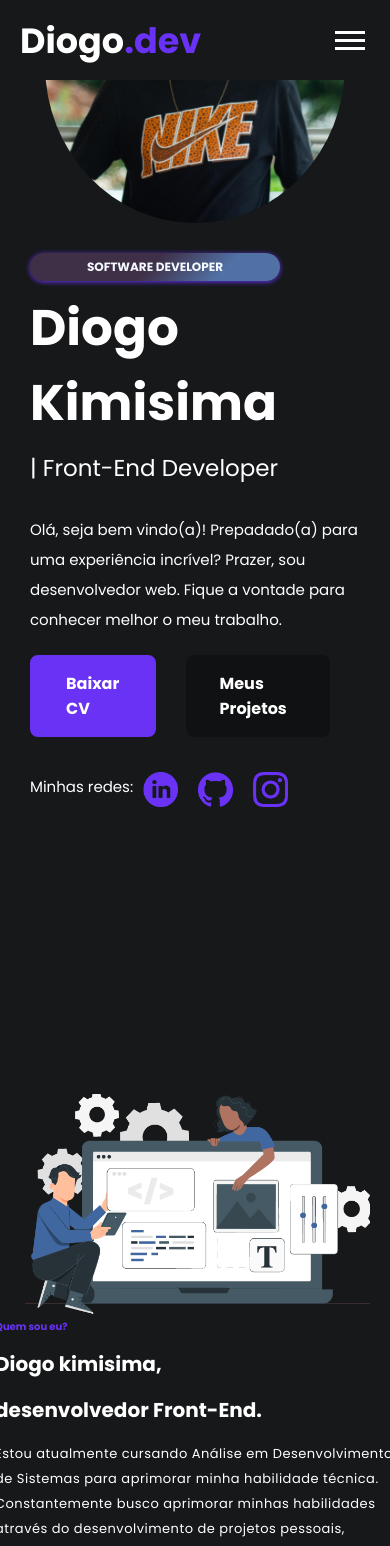
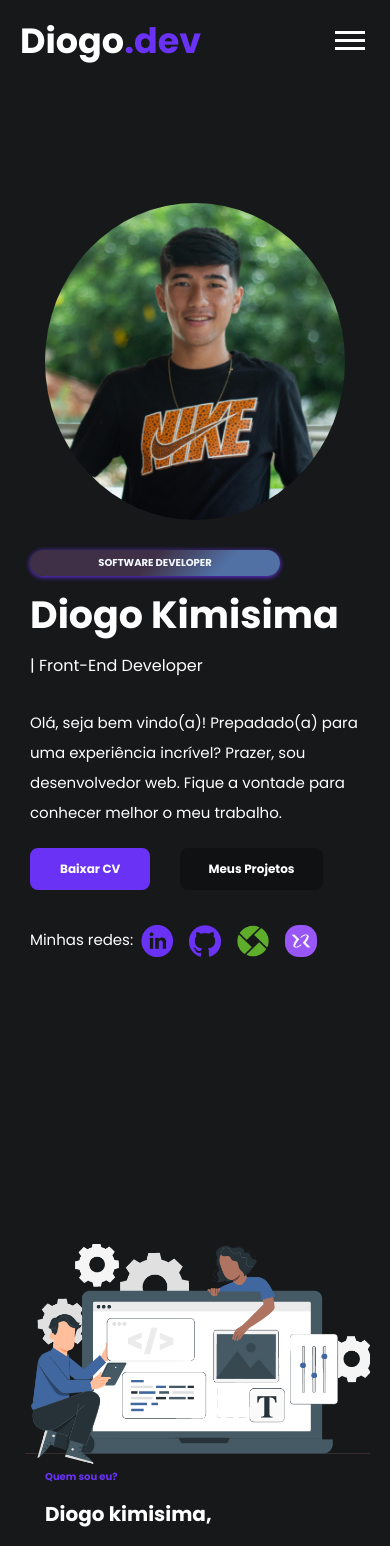
Before and after one commit to diogokimisima/Portfolio, a React (Create React App) app: page / in a window 390 px wide. Shown: the top 1546 px of the page. Built offline with nearby package versions, Linux system fonts and the light colour scheme.

Commit message:
secao home, topo e sobre com a responsividade finalizado

```diff
--- a/src/Componentes/Home/home.css
+++ b/src/Componentes/Home/home.css
@@ -67,6 +67,10 @@
     margin-right: 17px;
 }
 
+.link-rocket img{
+    border-radius: 14px;
+}
+
 .link:hover {
     cursor: pointer;
     transform: translateY(-5px);
@@ -128,9 +132,6 @@
 
 
 @media screen and (max-width: 1221px) {
-    .span-desc {
-        font-size: 12px;
-       }
 
     .titulo-principal {
     font-size: 50px;
@@ -158,9 +159,9 @@
         }
 
         .banner-home img {
-            width: 300px;
+            width: 380px;
 
-            margin-top: 200px;
+
         }
 
         .banner-home {
@@ -170,5 +171,61 @@
             align-items: center;
         }
 
+        .secao-minhas-redes img {
+            height: 32px;
+            width: 32px;
+            margin: 0 8px;
+        }
+
+        main {
+            padding-top: 200px;
+        }
+
 
     }
+
+    @media(max-width: 600px) {
+       .span-desc {
+        font-size: 13px;
+       }
+
+       .titulo-principal {
+        font-size: 44px;
+       }
+
+       .span {
+         font-size: 20px;
+       }
+    }
+
+    @media screen and (max-width: 470px) {
+        main {
+            padding-top: 150px;
+        }
+
+        .banner-home img {
+            width: 300px;
+            margin-top: 200px;
+
+        }
+
+        .span-desc {
+            font-size: 10px;
+           }
+
+           .titulo-principal {
+            font-size: 38px;
+           }
+
+           .span {
+             font-size: 16px;
+           }
+
+           .link {
+            padding: 10px 28px;
+            border-radius: 8px;
+            margin-right: 30px;
+            font-size: 12px;
+        }
+
+    }
--- a/src/Componentes/Home/index.jsx
+++ b/src/Componentes/Home/index.jsx
@@ -2,7 +2,8 @@ import './home.css';
 import fotoBanner from '../../img/FotoBanner.jpg';
 import iconeLinkedin from '../../img/icone-linkedin2.png';
 import iconeGithub from '../../img/icone-github.png';
-import iconeInsta from '../../img/icone-insta.png';
+import iconeDevmedia from '../../img/icone-devmedia.png';
+import iconeRocket from  '../../img/icone-rocketseat.png';
 
 export default function Home() {
     return (
@@ -24,7 +25,8 @@ export default function Home() {
                         <div className='secao-minhas-redes'>
                             <a href="https://www.linkedin.com/in/diogo-kimisima/" className='link-social' target='blank'><img src={iconeLinkedin} alt="linkedin" /></a>
                             <a href="https://www.linkedin.com/in/diogo-kimisima/" className='link-social' target='blank'><img src={iconeGithub} alt="github" /></a>
-                            <a href="https://www.instagram.com/diogokimisima/" className='link-social' target='blank'><img src={iconeInsta} alt="instagram" /></a>
+                            <a href="https://www.devmedia.com.br/perfil/diogo-kimisima" className='link-social' target='blank'><img src={iconeDevmedia} alt="instagram" /></a>
+                            <a href="https://www.instagram.com/diogokimisima/" className='link-social link-rocket' target='blank'><img src={iconeRocket} alt="instagram" /></a>
                         </div>
                     </div>
 
--- a/src/Componentes/Projetos/index.jsx
+++ b/src/Componentes/Projetos/index.jsx
@@ -15,7 +15,7 @@ export default function Projeto() {
                     <img className='print-card' src={printPastelaria} alt="foto-projeto1" />
                     <div className='descricao-projeto'>
                         <h3 className='subtitulo-descricao'>Pastelaria Kina</h3>
-                        <p className='paragrafo-descricao-projetos'>Pastelaria.....</p>
+                        <p className='paragrafo-descricao-projetos'>O site da Pastelaria tem um design moderno e responsivo, o site oferece uma experiência imersiva aos usuários, tornando a exploração do menu e a descoberta sobre o restaurante algo agradável e intuitivo.</p>
                         <div className='secao-tecnologias'>
                             <p className='tecnologias'>HTML</p>
                             <p className='tecnologias'>CSS</p>
@@ -33,7 +33,7 @@ export default function Projeto() {
                     <img className='print-card' src={printAgencia} alt="foto-projeto2" />
                     <div className='descricao-projeto'>
                         <h3 className='subtitulo-descricao'>Agencia de Branding</h3>
-                        <p className='paragrafo-descricao-projetos'>Agencia de Branding</p>
+                        <p className='paragrafo-descricao-projetos'>O site da Agência de Branding oferece uma navegação fluida e intuitiva através do seu portfólio de trabalhos, permitindo aos usuários explorarem os diversos projetos de branding com facilidade e prazer.</p>
                         <div className='secao-tecnologias'>
                             <p className='tecnologias'>HTML</p>
                             <p className='tecnologias'>CSS</p>
@@ -51,7 +51,7 @@ export default function Projeto() {
                     <img className='print-card' src={printCardapio} alt="foto-projeto2" />
                     <div className='descricao-projeto'>
                         <h3 className='subtitulo-descricao'>Cardapio Restaurante</h3>
-                        <p className='paragrafo-descricao-projetos'>Cardapio restaurante</p>
+                        <p className='paragrafo-descricao-projetos'>O site de cardápio oferece uma experiência imersiva e intuitiva, com design moderno e responsivo, tornando a exploração do menu do cardapio mais agradável para os usuários e clientes.</p>
                         <div className='secao-tecnologias'>
                             <p className='tecnologias'>HTML</p>
                             <p className='tecnologias'>CSS</p>
--- a/src/Componentes/Projetos/projeto.css
+++ b/src/Componentes/Projetos/projeto.css
@@ -22,19 +22,23 @@
 .card-projetos {
     width: 360px;
     height: 485px;
-
+    margin: 0;
 }
 
 
 .print-card {
     width: 360px;
     height: 200px;
-    border-radius: 10px;
+    border-radius: 17px 17px 0 0 ;
 }
 
 .descricao-projeto {
     padding: 13px;
+    padding-bottom: auto;
+    width: 350px;
+    height: 360px;
 }
+
 
 .subtitulo-descricao {
     font-size: 24px;
@@ -101,5 +105,8 @@
 @media screen and (max-width: 1100px) {
     .secao-card-projetos {
         flex-wrap: wrap;
+        gap: 150px;
     }
+
+
 }
--- a/src/Componentes/Sobre/sobre.css
+++ b/src/Componentes/Sobre/sobre.css
@@ -23,19 +23,40 @@
 }
 
 .secao-sobre p {
-    font-family: 'Poppins', sans-serif;
     font-size: 18px;
     width: 600px;
     letter-spacing: 0.5px;
     line-height: 25px;
 }
 
-@media screen and (max-width: 1040px) {
+@media screen and (max-width: 1050px) {
+    .sobre-descricao h4{
+        font-size: 14px;
+    }
+
+    .secao-sobre h2{
+        font-size: 24px;
+    }
+
+    .secao-sobre p {
+        font-size: 14px;
+        max-width: 470px;
+    }
+
+    .secao-sobre img {
+        width: 360px;
+    }
+
+
+}
+
+@media screen and (max-width: 850px) {
     .secao-sobre {
         flex-direction: column;
-
     }
 }
+
+
 
 @media screen and (max-width: 660px) {
     .secao-sobre img {
@@ -52,7 +73,12 @@
 
     .secao-sobre p {
         font-size: 13px;
-        max-width: 400px;
 
     }
 }
+
+@media screen and (max-width: 500px) {
+    .secao-sobre p{
+       max-width: 300px;
+    }
+}
--- a/src/Componentes/Topo/index.jsx
+++ b/src/Componentes/Topo/index.jsx
@@ -7,7 +7,7 @@ export default function Topo() {
             ativar === 'nav-list' ? setAtivar('nav-list nav-active') : setAtivar("nav-list");
         }
     return (
-        <header>
+        <header className='header'>
             <div className='limitar-secao navbar'>
                 <div className='nome-topo'>
                     <a className='link-nome' href='#home'><h1>Diogo<span>.dev</span></h1></a>
--- a/src/Componentes/Topo/topo.css
+++ b/src/Componentes/Topo/topo.css
@@ -71,6 +71,7 @@ header div {
 }
 
 @media(max-width: 999px) {
+
     .nav-list {
         position: fixed;
         top: 8vh;
```
Also changed, not shown: src/img/icone-devmedia.png (added), src/img/icone-rocketseat.png (added).
